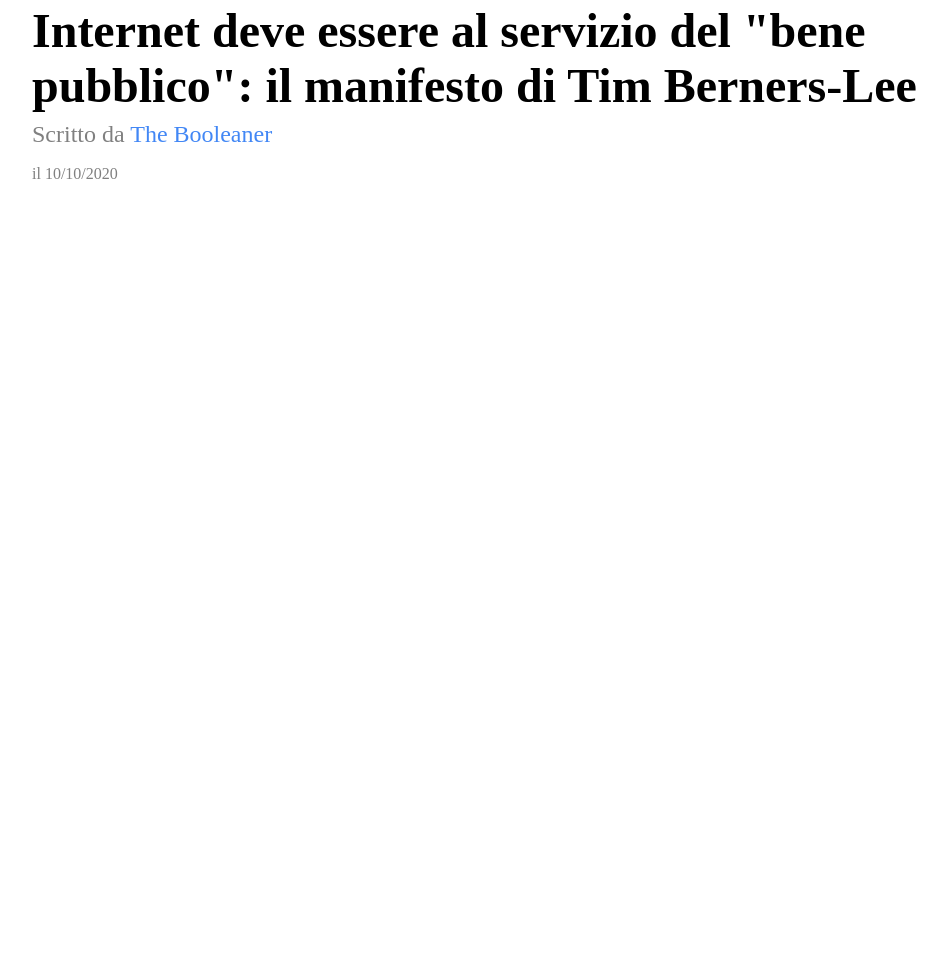
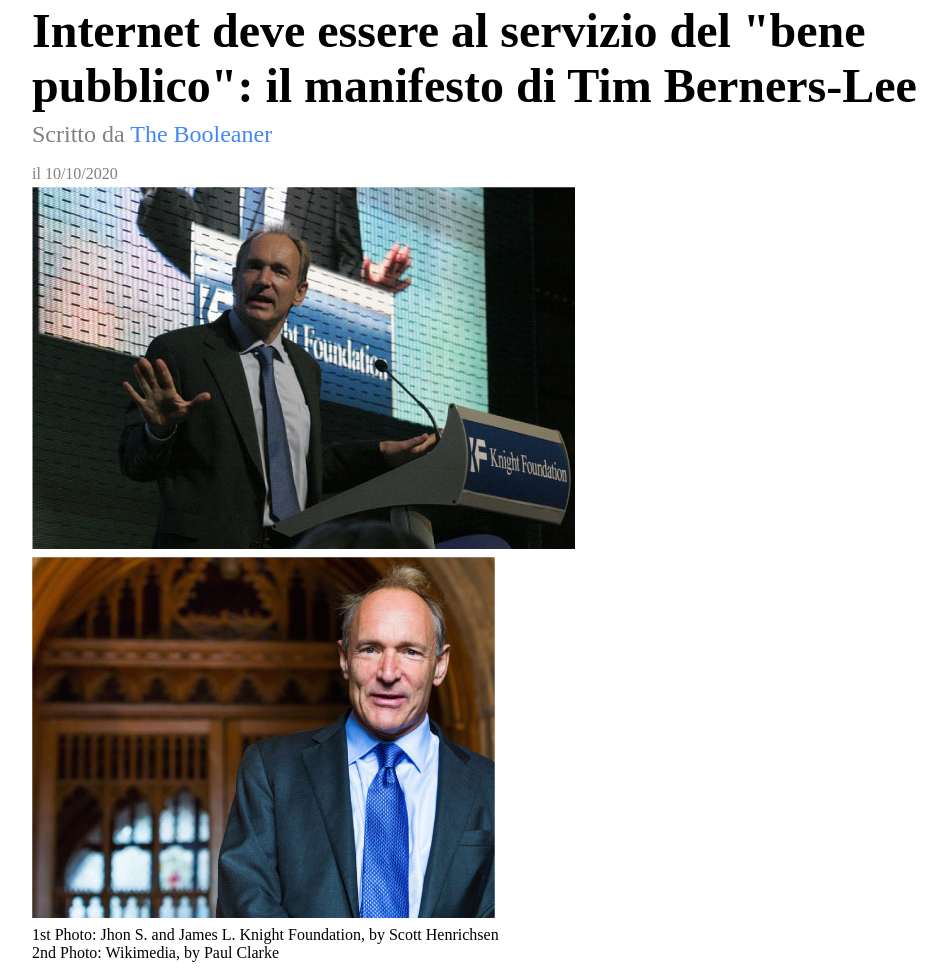
Before and after one commit to Lex95/html-css-booleaner, a plain HTML site: page index.html in a window 1280 px wide. Shown: the part 150-1128 px from the top of the page, without its empty margins (126-1073 px from the left). Before the commit the page ends 800 px from the top, so only its background shows below. Drawn offline with Linux system fonts and the light colour scheme.

Commit message:
aggiunta foto tim

```diff
--- a/index.html
+++ b/index.html
@@ -14,6 +14,7 @@
         </div>
     </header>
     <main>
+        <!-- titolo -->
         <section>
             <h1 class="titolo">Internet deve essere al servizio del "bene pubblico": il manifesto di Tim Berners-Lee</h1>
             <span class="sotto-titolo">
@@ -21,6 +22,13 @@
                 <span class="data-sotto-titolo">il 10/10/2020</span>
             </span>
         </section>
+        <!-- foto -->
+        <section>
+            <img src="img/tim-1.jpg" alt="tim-photo-1">
+            <img src="img/tim-2.jpg" alt="tim-photo-2">
+            <p class="img-desc">1st Photo: Jhon S. and James L. Knight Foundation, by Scott Henrichsen <br>
+            2nd Photo: Wikimedia, by Paul Clarke</p>
+        </section>
     </main>
 </body>
 </html>
--- a/style.css
+++ b/style.css
@@ -28,3 +28,7 @@ main {
 .data-sotto-titolo {
     font-size: 1rem;
 }
+.img-desc {
+    font-size: 1rem;
+    margin-top: 0;
+}
```
